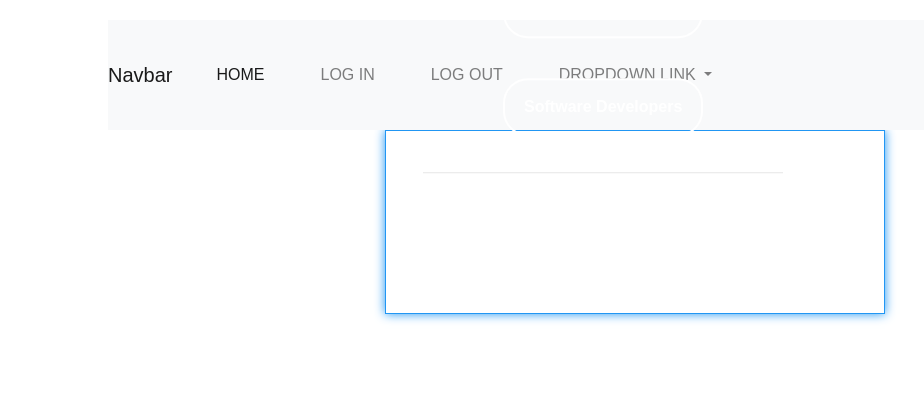
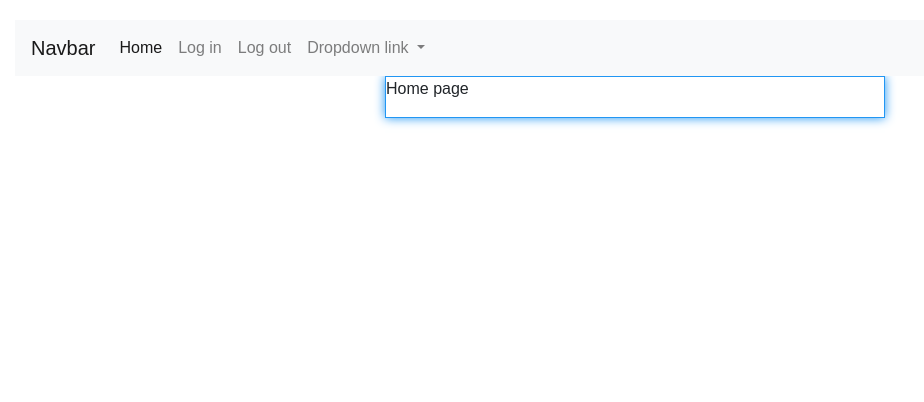
Before and after one commit to Sam1-m00/CS-WhiteBoard-Project, a Flask app: page / in a window 1280 px wide. Shown: the top 402 px of the page, without its empty margins (5-929 px from the left). Run offline with Flask 3, Linux system fonts and the light colour scheme.

Commit message:
add data base

```diff
--- a/website/templates/index.html
+++ b/website/templates/index.html
@@ -1,41 +1,7 @@
 {% extends "base.html" %}
 {% block title %}Home page{%endblock%}
-{% block StyleSheet %}
-<link rel="stylesheet" href="../static/StyleHP.css"> {%endblock%}
+{% block StyleSheet %}{%endblock%}
 {% block Navbar %}Navbar{%endblock%}
 {% block BodyContent %}
-
-<div class="banner">
-    <div class="navbar">
-        <a href="s" class="logo">Group5</a>
-        <ul>
-            <li><a href="#" onclick="window.location.href = 'homepage.html';" >Home</a></li>
-            <li><a href="#">Assigment</a></li>
-            <li><a href="#">Quizes</a></li>
-            <li><a href="#">Grades</a></li>
-        </ul>
-        <div class="content">
-            <div>
-                <button type="button" onclick="window.location.href = 'course1.html';"><span></span>Coding Basics</button>
-                <button type="button" onclick="window.location.href = 'course2.html';"><span></span>Data Management</button>
-                <button type="button" onclick="window.location.href = 'course3.html';"><span></span>Software Developers</button>
-            </div>
-            <hr>
-            <h1>About Us</h1>
-            <p>we are 5 student create a website for learning some courses </p>
-        </div>
-    </div>
-</div>
-
-
-
-
-
-
-
-
-
-
-
-
+<P>Home page</P>
 {% endblock %}
--- a/website/templates/register.html
+++ b/website/templates/register.html
@@ -10,8 +10,8 @@
         <input type="email" class="form-control" id="email" name="email" placeholder="Enter email">
     </div>
     <div class="form-group">
-        <label for="firstName">First Name</label>
-        <input type="text" class="form-control" id="firstName" name="firstName" placeholder="Enter your name">
+        <label for="Username">Username</label>
+        <input type="text" class="form-control" id="Username" name="Username" placeholder="Enter your name">
     </div>
     <div class="form-group">
         <label for="password1">Password</label>
```
Also changed, not shown: website/__init__.py (+16 -0 lines), website/auth.py (+18 -10 lines), website/models.py (+9 -0 lines).
